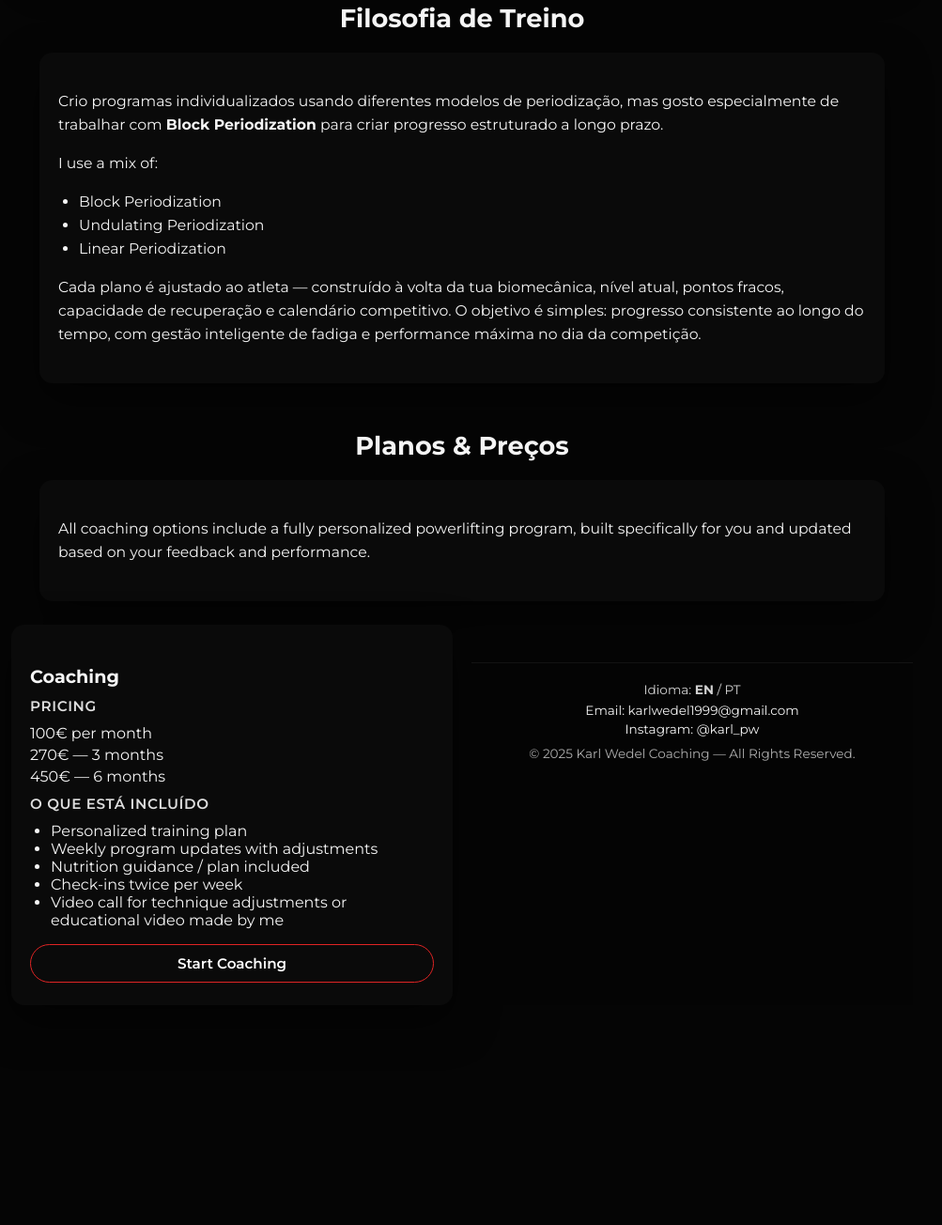
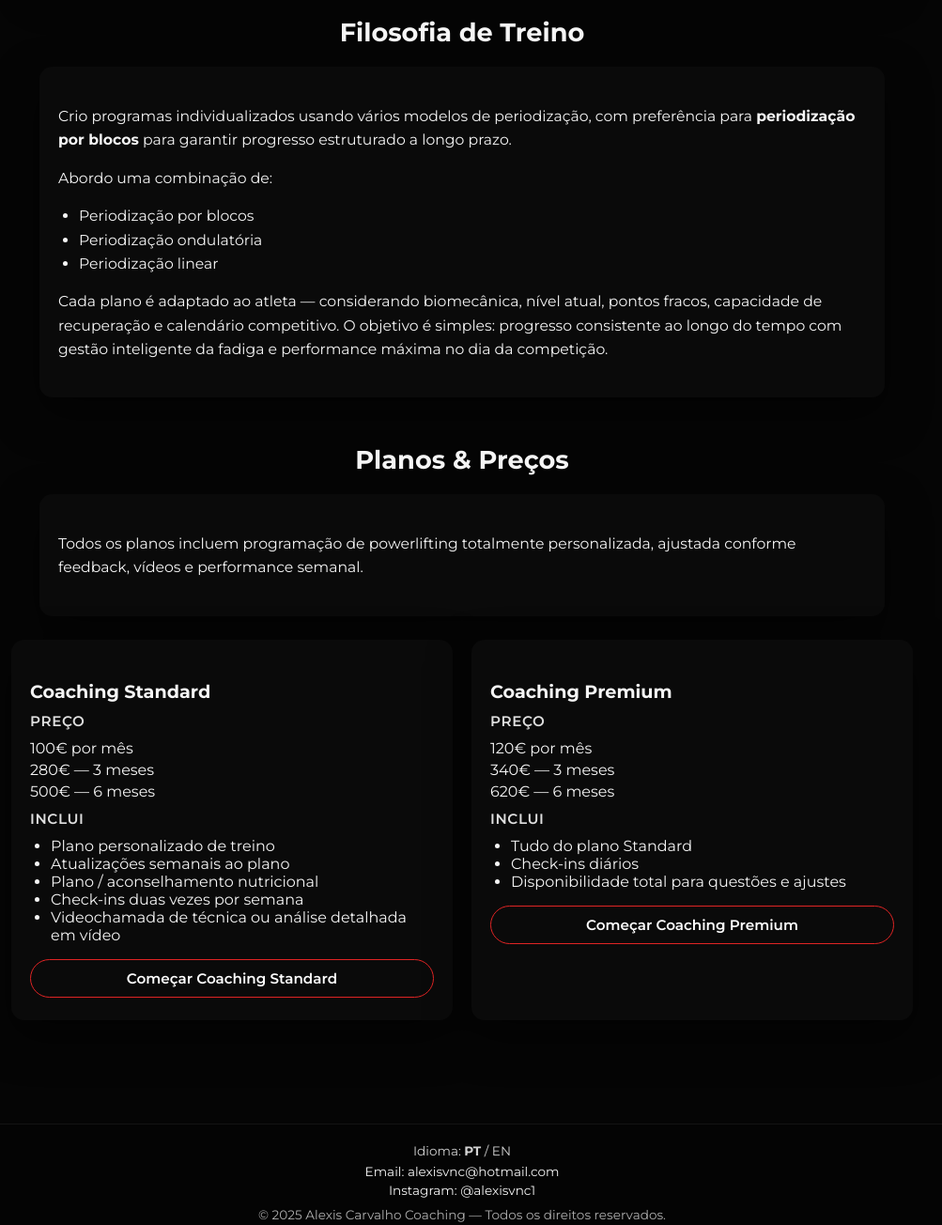
Before and after one commit to Alexisvnc/Alexis-Carvalho, a plain HTML site: page index_en.html in a window 1280 px wide. Shown: the part 767-2071 px from the top of the page at 94% size, without its empty margins (148-1151 px from the left). Before the commit the page ends 1907 px from the top, so only its background shows below. Drawn offline with Linux system fonts and the light colour scheme; grey boxes are pictures that could not be loaded.

Commit message:
Update index_en.html

```diff
--- a/index_en.html
+++ b/index_en.html
@@ -3,7 +3,7 @@
 <head>
   <meta charset="UTF-8" />
   <meta name="viewport" content="width=device-width, initial-scale=1.0" />
-  <title>Karl Wedel — Powerlifting Coaching</title>
+  <title>Alexis Carvalho — Coaching de Powerlifting</title>
   <link rel="stylesheet" href="style.css" />
 </head>
 <body>
@@ -13,107 +13,150 @@
 
   <header class="top-bar">
     <div class="top-left">
-      <img src="logo.jpg" alt="Karl Wedel Logo" class="logo" />
+      <img src="logo.jpg" alt="Logo Alexis Carvalho" class="logo" />
     </div>
+
     <nav class="top-nav">
-      <a href="index.html">Home</a>
-      <a href="about.html">Sobre Mim</a>
-    </nav><div class="lang-switch"><a href="index.html">EN</a> | <a href="index_pt.html">PT</a> | <a href="index_de.html">DE</a></div>
+      <a href="index_pt.html" class="active">Início</a>
+      <a href="about_pt.html">Sobre Mim</a>
+    </nav>
+
+    <div class="lang-switch">
+      <a href="index_en.html">EN</a> | <span>PT</span>
+    </div>
+
     <div class="top-right">
-      <a href="https://www.instagram.com/karl_pw" target="_blank" class="btn small">Message on Instagram</a>
+      <a href="https://www.instagram.com/alexisvnc1" target="_blank" class="btn small">
+        Enviar mensagem no Instagram
+      </a>
     </div>
   </header>
 
   <main>
     <!-- HERO -->
     <section class="hero">
-      <h1>Torna-te na tua versão mais forte.</h1>
+      <h1>Torna-te a tua versão mais forte.</h1>
       <p class="hero-subtitle">
-        Estruturado. Disciplinado. Coaching de alto nível.<br />
-        Programação focada em blocos para performance máxima.
+        Estruturado. Disciplinado. Coaching de nível de elite.<br />
+        Programação focada em blocos e desenhada para performance máxima.
       </p>
-      <a href="https://www.instagram.com/karl_pw" target="_blank" class="btn">
-        Candidatar via Instagram DM
+      <a href="https://www.instagram.com/alexisvnc1" target="_blank" class="btn">
+        Inscreve-te via Instagram
       </a>
     </section>
 
-    <!-- MISSION -->
+    <!-- MISSÃO -->
     <section class="section">
       <h2>Missão</h2>
       <div class="card">
         <p>
-          Trabalho com atletas que querem subir para o próximo nível — sem medo de trabalho duro, totalmente focados e comprometidos.
-          A minha prioridade é formar lifters que respeitam o processo, treinam com intenção e estão dispostos a fazer o que é preciso dia após dia.
+          Trabalho com atletas que querem subir de nível — sem medo de trabalhar duro,
+          com foco e compromisso total.
         </p>
         <p>
-          A minha missão é ajudar-te a ultrapassar as tuas antigas performances e criar novos padrões para ti — em competição e em treino.
-          Isto é para lifters que querem progressão real, não atalhos.
+          O meu objetivo é criar atletas que respeitam o processo, treinam com intenção e fazem o necessário todos os dias
+          para ultrapassar os seus limites.
+        </p>
+        <p>
+          Isto é para lifters que querem progresso real — não atalhos.
         </p>
       </div>
     </section>
 
-    <!-- TRAINING PHILOSOPHY -->
+    <!-- FILOSOFIA DE TREINO -->
     <section class="section">
       <h2>Filosofia de Treino</h2>
       <div class="card">
         <p>
-          Crio programas individualizados usando diferentes modelos de periodização, mas gosto especialmente de trabalhar com
-          <strong>Block Periodization</strong> para criar progresso estruturado a longo prazo.
+          Crio programas individualizados usando vários modelos de periodização, com preferência para
+          <strong>periodização por blocos</strong> para garantir progresso estruturado a longo prazo.
         </p>
-        <p>I use a mix of:</p>
+
+        <p>Abordo uma combinação de:</p>
         <ul class="list">
-          <li>Block Periodization</li>
-          <li>Undulating Periodization</li>
-          <li>Linear Periodization</li>
+          <li>Periodização por blocos</li>
+          <li>Periodização ondulatória</li>
+          <li>Periodização linear</li>
         </ul>
+
         <p>
-          Cada plano é ajustado ao atleta — construído à volta da tua biomecânica, nível atual, pontos fracos, capacidade de recuperação e calendário competitivo.
-          O objetivo é simples: progresso consistente ao longo do tempo, com gestão inteligente de fadiga e performance máxima no dia da competição.
+          Cada plano é adaptado ao atleta — considerando biomecânica, nível atual, pontos fracos,
+          capacidade de recuperação e calendário competitivo.
+          O objetivo é simples: progresso consistente ao longo do tempo com gestão inteligente da fadiga e performance máxima no dia da competição.
         </p>
       </div>
     </section>
 
-    <!-- PLANS & PRICING -->
+    <!-- PLANOS & PREÇOS -->
     <section class="section">
       <h2>Planos & Preços</h2>
+
       <div class="card">
         <p>
-          All coaching options include a fully personalized powerlifting program, built specifically for you and updated based on your feedback and performance.
+          Todos os planos incluem programação de powerlifting totalmente personalizada,
+          ajustada conforme feedback, vídeos e performance semanal.
         </p>
       </div>
+
       <div class="plans-grid">
+
         <div class="plan-card">
-          <h3>Coaching</h3>
-          <p class="price-title">Pricing</p>
+          <h3>Coaching Standard</h3>
+          <p class="price-title">Preço</p>
           <ul class="list price-list">
-            <li>100€ per month</li>
-            <li>270€ — 3 months</li>
-            <li>450€ — 6 months</li>
+            <li>100€ por mês</li>
+            <li>280€ — 3 meses</li>
+            <li>500€ — 6 meses</li>
           </ul>
-          <p class="price-title">O que está incluído</p>
+
+          <p class="price-title">Inclui</p>
           <ul class="list">
-            <li>Personalized training plan</li>
-            <li>Weekly program updates with adjustments</li>
-            <li>Nutrition guidance / plan included</li>
-            <li>Check-ins twice per week</li>
-            <li>Video call for technique adjustments or educational video made by me</li>
+            <li>Plano personalizado de treino</li>
+            <li>Atualizações semanais ao plano</li>
+            <li>Plano / aconselhamento nutricional</li>
+            <li>Check-ins duas vezes por semana</li>
+            <li>Videochamada de técnica ou análise detalhada em vídeo</li>
           </ul>
-          <a href="https://www.instagram.com/karl_pw" target="_blank" class="btn secondary">
-            Start Coaching
+
+          <a href="https://www.instagram.com/alexisvnc1" target="_blank" class="btn secondary">
+            Começar Coaching Standard
           </a>
         </div>
 
+        <div class="plan-card">
+          <h3>Coaching Premium</h3>
+          <p class="price-title">Preço</p>
+          <ul class="list price-list">
+            <li>120€ por mês</li>
+            <li>340€ — 3 meses</li>
+            <li>620€ — 6 meses</li>
+          </ul>
 
+          <p class="price-title">Inclui</p>
+          <ul class="list">
+            <li>Tudo do plano Standard</li>
+            <li>Check-ins diários</li>
+            <li>Disponibilidade total para questões e ajustes</li>
+          </ul>
+
+          <a href="https://www.instagram.com/alexisvnc1" target="_blank" class="btn secondary">
+            Começar Coaching Premium
+          </a>
+        </div>
+
+      </div>
+    </section>
+  </main>
 
   <footer class="footer">
     <div class="footer-top">
-      <span>Idioma: <strong>EN</strong> / PT</span>
+      <span>Idioma: <strong>PT</strong> / EN</span>
     </div>
     <div class="footer-main">
-      <p>Email: <a href="mailto:karlwedel1999@gmail.com">karlwedel1999@gmail.com</a></p>
-      <p>Instagram: <a href="https://www.instagram.com/karl_pw" target="_blank">@karl_pw</a></p>
+      <p>Email: <a href="mailto:alexisvnc@hotmail.com">alexisvnc@hotmail.com</a></p>
+      <p>Instagram: <a href="https://www.instagram.com/alexisvnc1" target="_blank">@alexisvnc1</a></p>
     </div>
-    <p class="footer-copy">© 2025 Karl Wedel Coaching — All Rights Reserved.</p>
+    <p class="footer-copy">© 2025 Alexis Carvalho Coaching — Todos os direitos reservados.</p>
   </footer>
 </body>
 </html>
```
